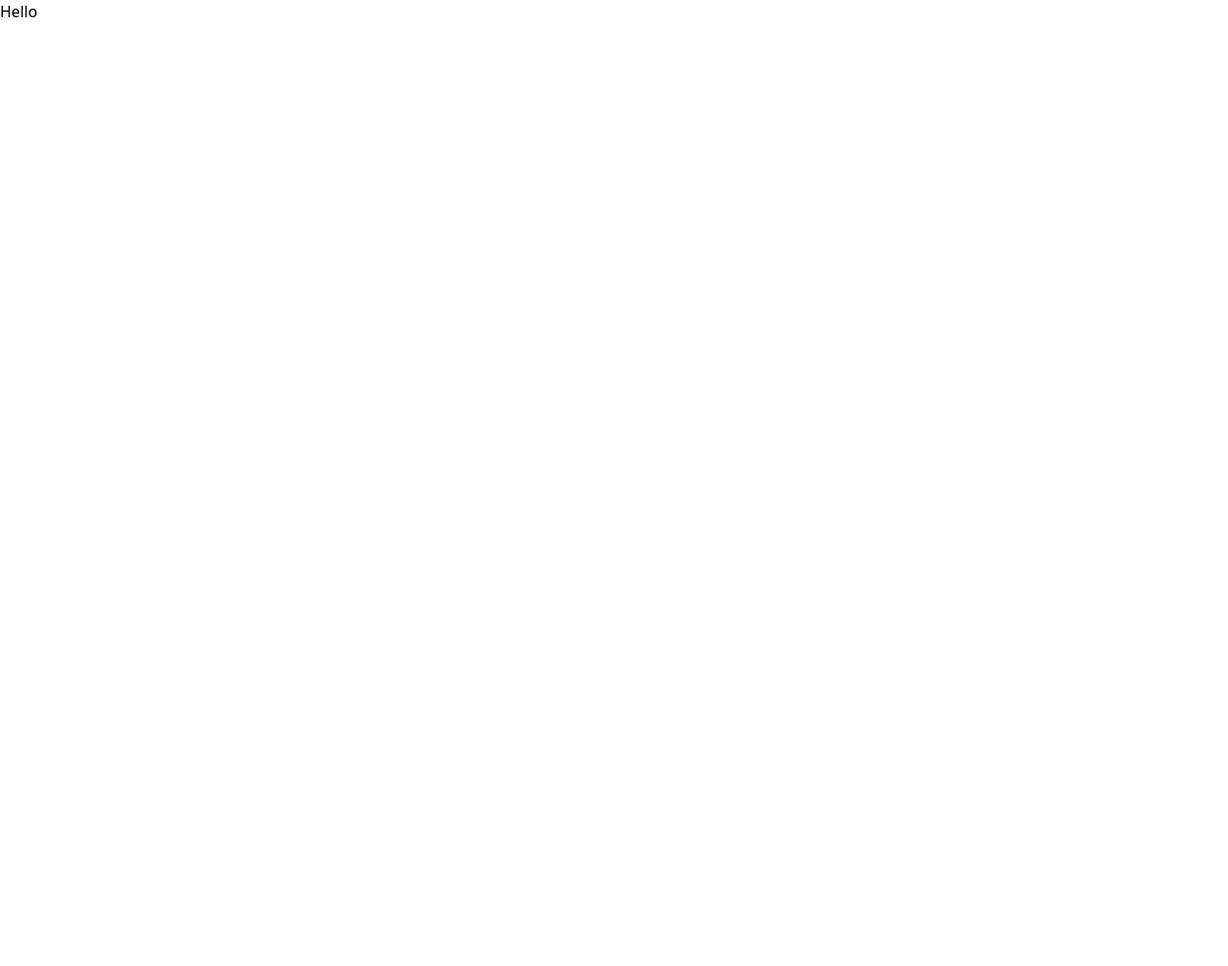
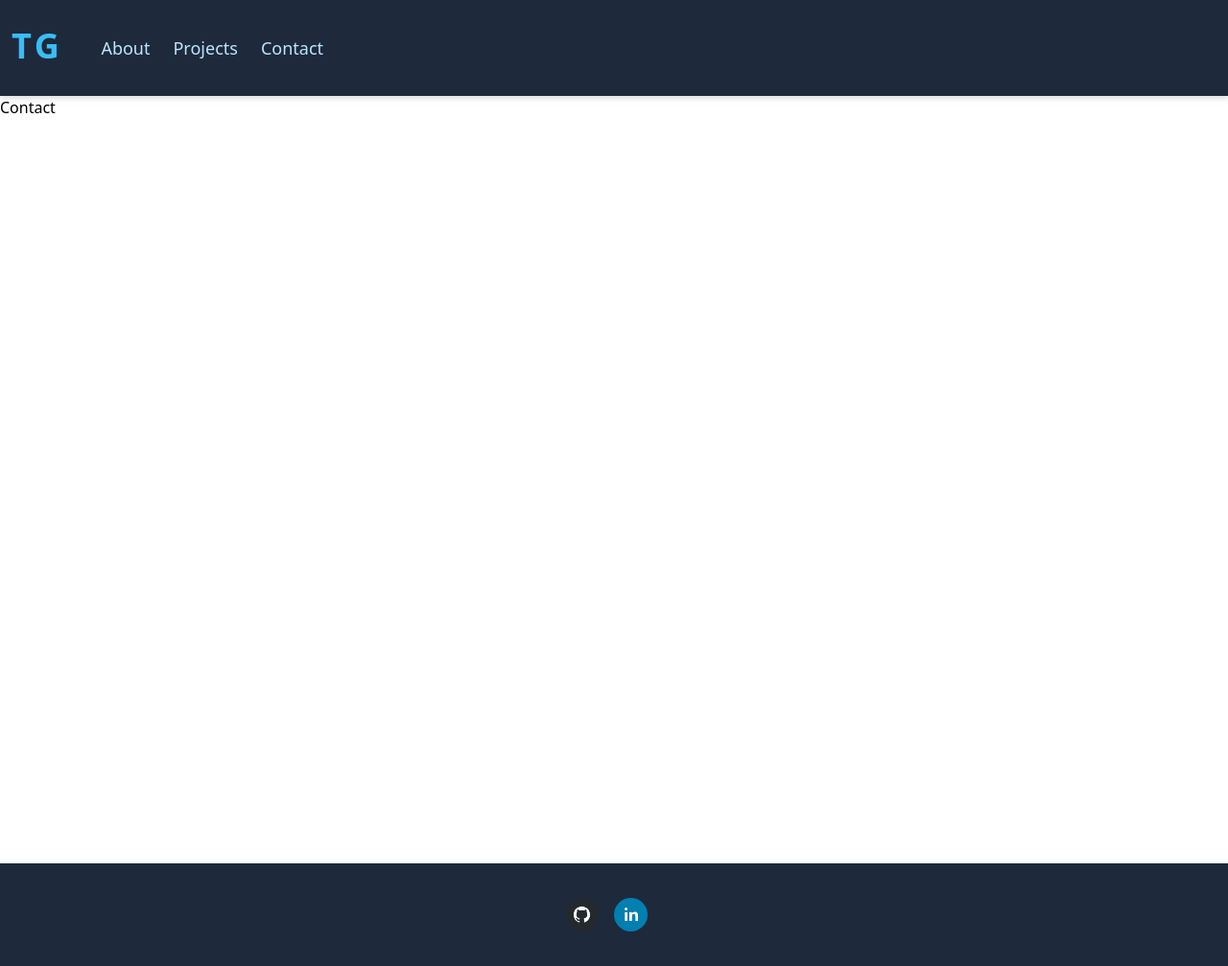
Before and after one commit to bridgecrew-perf6/react-deploy-81, a React (Create React App) app: page /contact in a window 1280 px wide. Shown: the whole page at 96% size. Before the commit the page ends 800 px from the top, so only its background shows below. Built offline with nearby package versions, Linux system fonts and the light colour scheme.

Commit message:
component set up and navbar set up

```diff
--- a/package.json
+++ b/package.json
@@ -9,7 +9,9 @@
     "@testing-library/user-event": "^13.5.0",
     "react": "^17.0.2",
     "react-dom": "^17.0.2",
+    "react-router-dom": "^6.2.2",
     "react-scripts": "5.0.0",
+    "react-social-icons": "^5.11.0",
     "web-vitals": "^2.1.4"
   },
   "scripts": {
--- a/src/App.js
+++ b/src/App.js
@@ -1,11 +1,28 @@
-import React from "react";
+import { BrowserRouter, Route, Routes } from "react-router-dom"
+import Header from "./components/Header"
+import About from "./components/About"
+import Projects from "./components/Projects"
+import Contact from "./components/Contact"
+import NavBar from "./components/NavBar"
+import Footer from "./components/Footer"
+
+
 
 function App() {
   return (
-   <>
-    <h1>Hello</h1>
-   </>
-  );
+    <div>
+      <BrowserRouter>
+      <NavBar />
+        <Routes>
+          <Route element={<Header/>} path='/' exact />
+          <Route element={<About/>} path='/about' />
+          <Route element={<Projects/>} path='/projects' />
+          <Route element={<Contact/>} path='/contact' />
+        </Routes>
+      </BrowserRouter>
+      <Footer/>
+    </div>
+  )
 }
 
 export default App;
--- /dev/null
+++ b/src/components/About.jsx
@@ -0,0 +1,9 @@
+import React from 'react'
+
+export default function About() {
+  return (
+    <div className='min-h-screen'>
+      <h1>About</h1>
+    </div>
+  )
+}
--- /dev/null
+++ b/src/components/Contact.jsx
@@ -0,0 +1,7 @@
+import React from 'react'
+
+export default function Contact() {
+  return (
+    <div className='min-h-screen'>Contact</div>
+  )
+}
--- /dev/null
+++ b/src/components/Footer.jsx
@@ -0,0 +1,18 @@
+import React from 'react';
+import { SocialIcon } from "react-social-icons";
+
+export default function Footer() {
+  return (
+    <footer className="relative z-50 bg-slate-800">
+    <div className="flex justify-center">
+      <div className="flex">
+      <div className="inline-flex py-3 px-3 my-6">
+          <SocialIcon url="https://github.com/trrgomez" className="mr-4" target="_blank" fgColor="#fff" style={{height: 35, width:35}}/>
+          <SocialIcon url="https://linkedin.com/in/tirsa-gomez-847807191" className="mr-4" target="_blank" fgColor="#fff" style={{height: 35, width:35}}/>
+
+      </div>
+    </div>
+    </div>
+  </footer>
+  )
+}
--- /dev/null
+++ b/src/components/Header.jsx
@@ -0,0 +1,7 @@
+import React from 'react'
+
+export default function Header() {
+  return (
+    <div className='min-h-screen'>Header</div>
+  )
+}
--- /dev/null
+++ b/src/components/NavBar.jsx
@@ -0,0 +1,42 @@
+import React from "react";
+import { NavLink } from "react-router-dom";
+
+export default function NavBar() {
+  return (
+    <header className="sticky top-0 z-50 bg-slate-800 drop-shadow-md">
+      <div className="container mx-auto flex justify-between">
+        <nav className="flex">
+          <NavLink
+            to="/"
+            exact
+            activeClassName="text-white"
+            className="inflex-flex items-center py-7 px-3 mr-4 text-sky-100 hover:text-sky-400 text-4xl font-bold cursive tracking-widest"
+          >
+            TG
+          </NavLink>
+          <NavLink
+            to="/about"
+            className="inline-flex items-center py-3 px-3 my-6 rounded text-sky-200 hover:text-sky-400 text-lg"
+            activeClassName="text-slate-100 bg-slate-700"
+          >
+            About
+          </NavLink>
+          <NavLink
+            to="/projects"
+            className="inline-flex items-center py-3 px-3 my-6 rounded text-sky-200 hover:text-sky-400 text-lg"
+            activeClassName="text-slate-100 bg-slate-700"
+          >
+            Projects
+          </NavLink>
+          <NavLink
+            to="/contact"
+            className="inline-flex items-center py-3 px-3 my-6 rounded text-sky-200 hover:text-sky-400 text-lg"
+            activeClassName="text-sky-100 bg-sky-700"
+          >
+            Contact
+          </NavLink>
+        </nav>
+      </div>
+    </header>
+  );
+}
--- /dev/null
+++ b/src/components/Projects.jsx
@@ -0,0 +1,7 @@
+import React from 'react'
+
+export default function Projects() {
+  return (
+    <div className='min-h-screen'>Projects</div>
+  )
+}
```
Also changed, not shown: 1 other file (tests, documents, lock files or other folders).
